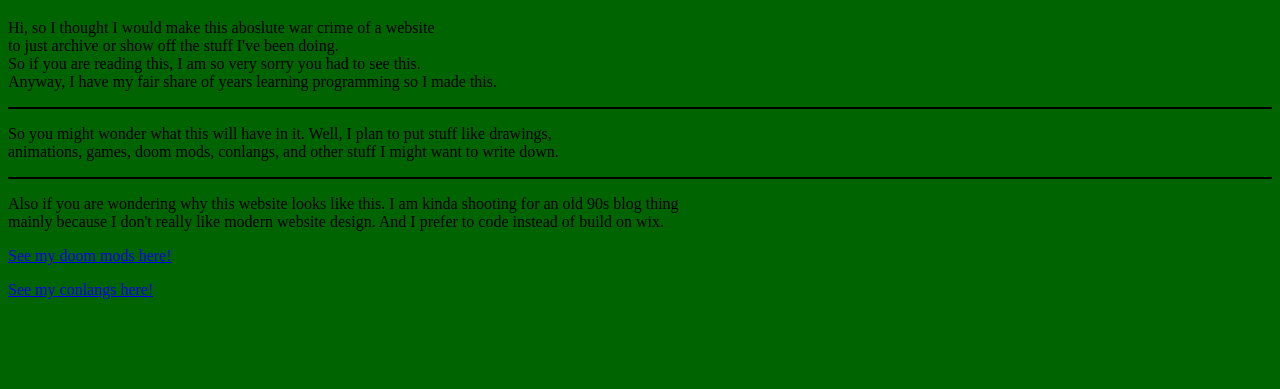
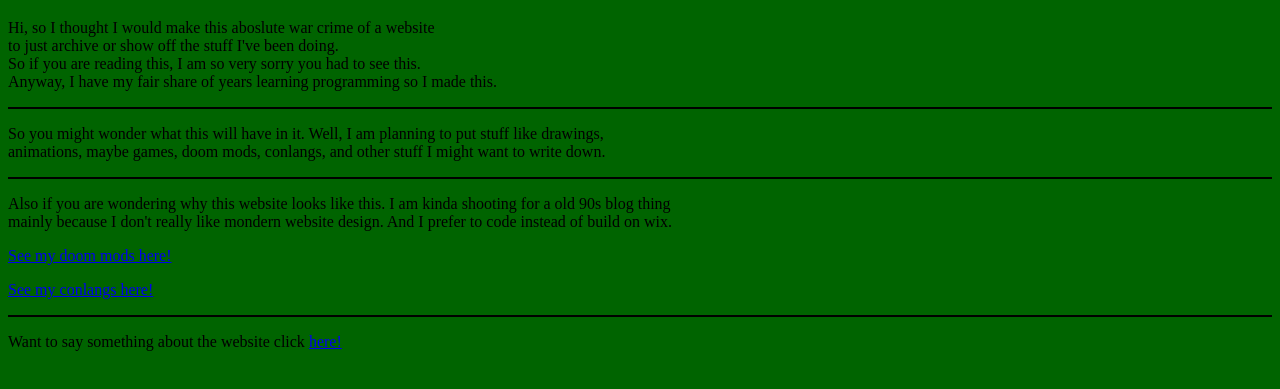
Before and after one commit to asahlcurtis/tanner.github.io, a plain HTML site: page index.html in a window 1280 px wide. Shown: the part 61-450 px from the top of the page. Drawn offline with Linux system fonts and the light colour scheme.

Commit message:
Update index.html

```diff
--- a/index.html
+++ b/index.html
@@ -18,12 +18,19 @@
 
 <hr color="black">
 
-<p>So you might wonder what this will have in it. Well, I plan to put stuff like drawings, <br> animations, games, doom mods, conlangs, and other stuff I might want to write down.<br></p> <hr color="black">
-<p>Also if you are wondering why this website looks like this. I am kinda shooting for an old 90s blog thing<br>mainly because I don't really like modern website design. And I prefer to code instead of build on wix.</p>
+<p>So you might wonder what this will have in it. Well, I am planning to put stuff like drawings, <br> animations, maybe games, doom mods, conlangs, and other stuff I might want to write down.<br></p> <hr color="black">
+<p>Also if you are wondering why this website looks like this. I am kinda shooting for a old 90s blog thing<br>mainly because I don't really like mondern website design. And I prefer to code instead of build on wix.</p>
 
 
 <p> <a href="Doom mods.html">See my doom mods here!</a> </p>
 <p> <a href="Conlangs.html">See my conlangs here!</a></p>
+
+<hr color="black">
+
+<p>Want to say something about the website click <a href="form.html">here!</a></p>
+<br>
+
+
 
 
 </body>
```
